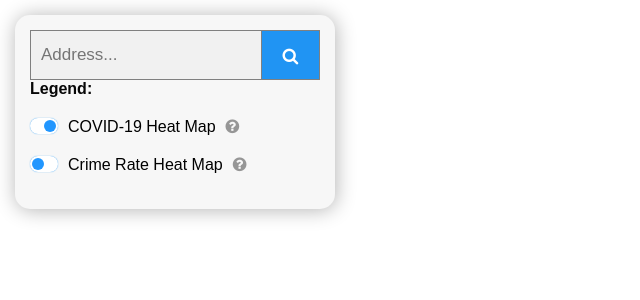
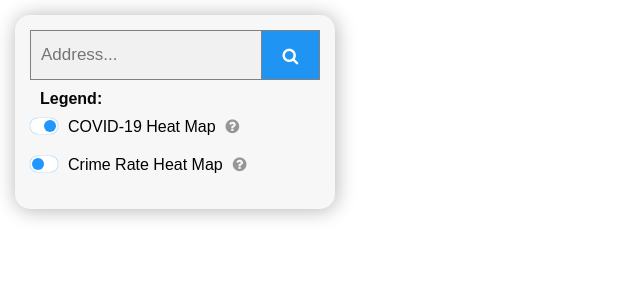
Before and after one commit to nocap-andrew/sbuhack_2020, a Flask app: template templates/index.html in a window 1280 px wide. Shown: the top 300 px of the page, without its empty margins (0-640 px from the left). Run offline with Flask 2, Linux system fonts and the light colour scheme; the template is opened without the code that fills it, so the values that code supplies are empty; some libraries are stand-ins or nearby versions.

Commit message:
some css changes

```diff
--- a/server.py
+++ b/server.py
@@ -25,4 +25,4 @@ def main():
 
 
 if __name__ == "__main__":
-    app.run(debug = True)
+    app.run(host = "0.0.0.0", debug = True)
--- a/static/styles/style.css
+++ b/static/styles/style.css
@@ -5,6 +5,10 @@
 }
 body {
     font-family: Arial, Helvetica, sans-serif;
+}
+
+.search-box{
+  height: 50px;
 }
 
 .sidebar {
@@ -19,8 +23,7 @@ body {
 }
 
 .legend h1 {
-    padding-top: 20px;
-    padding-bottom: 20px;
+    margin: 10px;
     font-size: 16px;
     color: rgb(7, 7, 7);
 }
```
